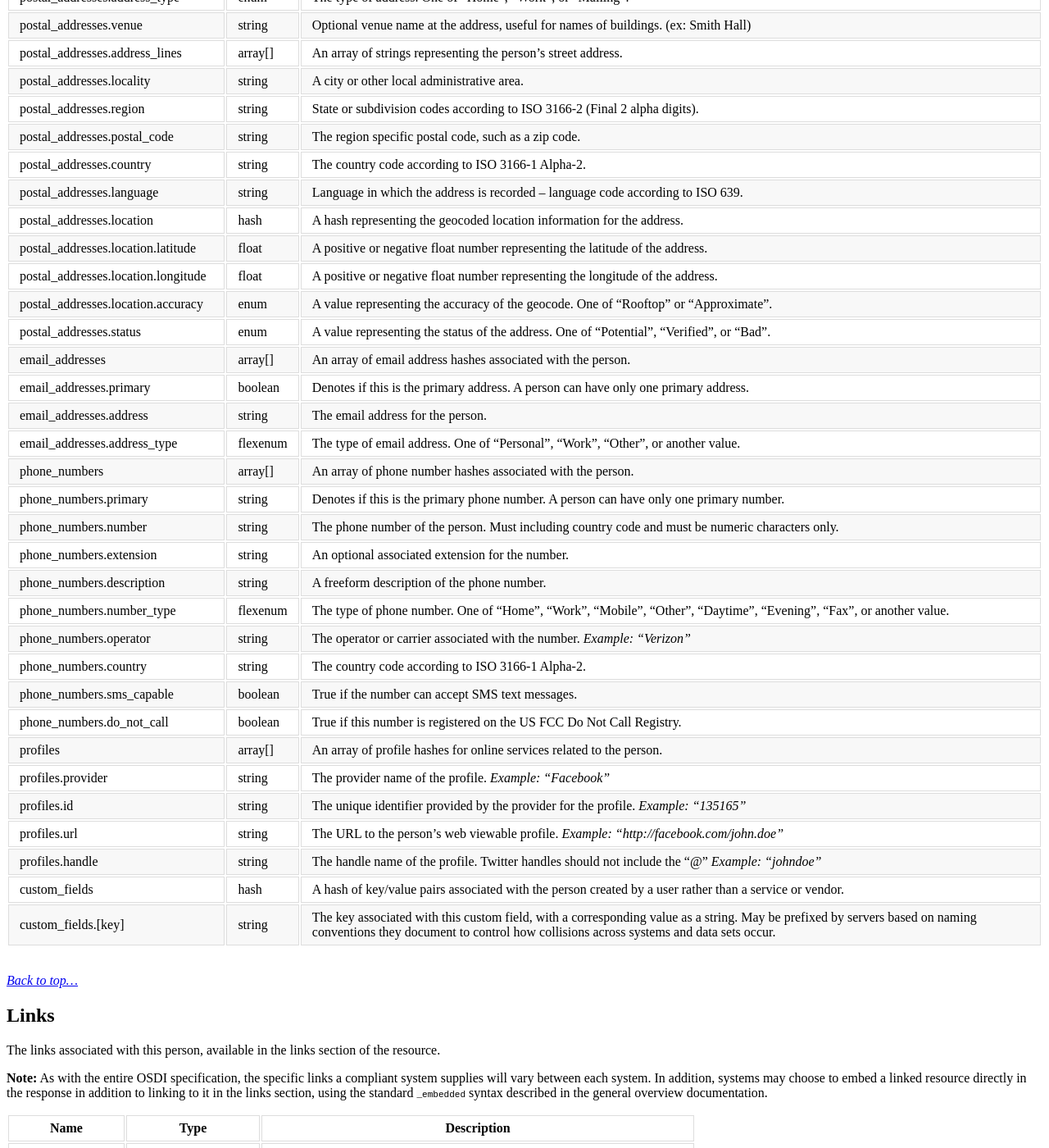
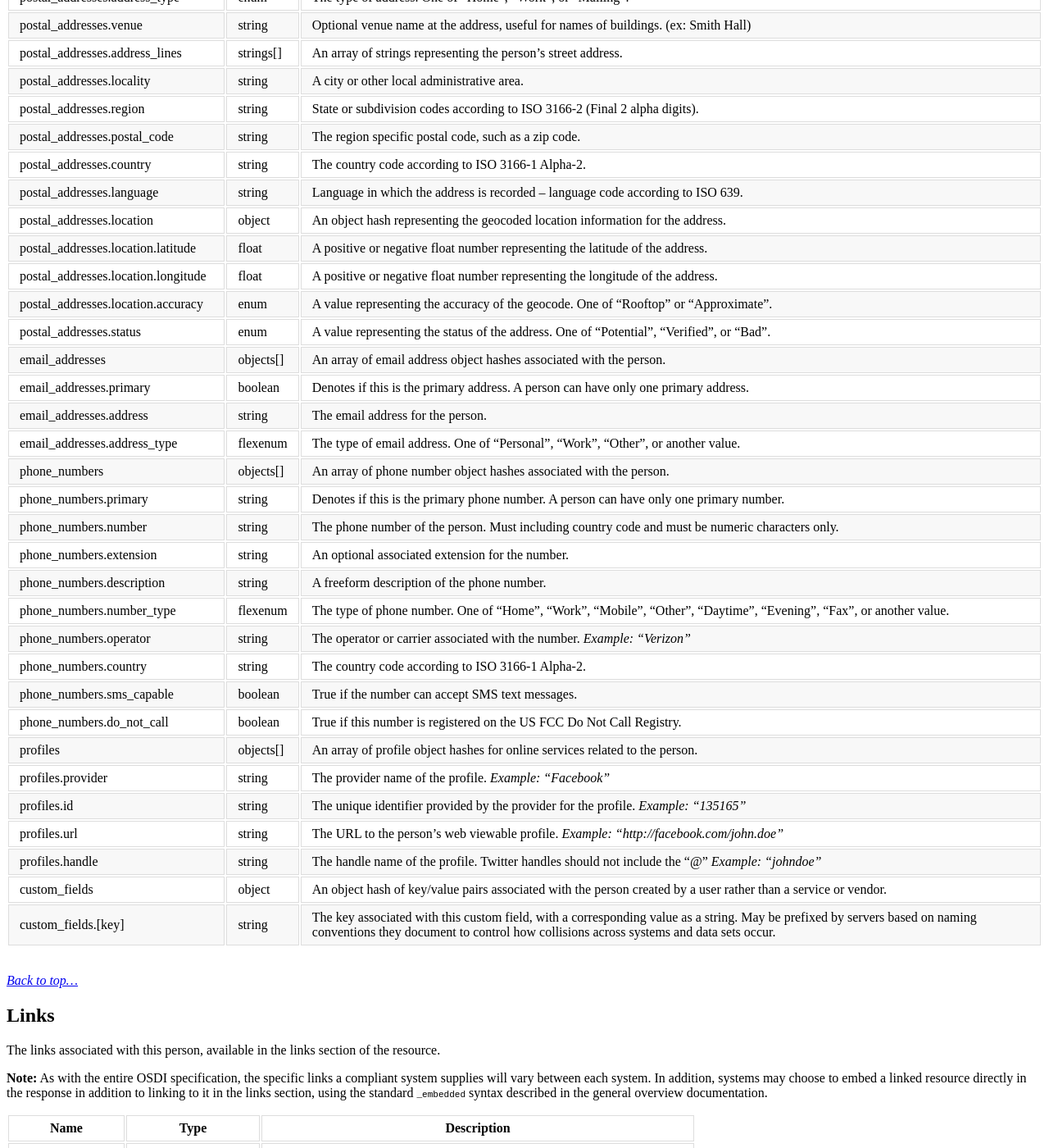
Before and after one commit to opensupporter/osdi-docs, a Jekyll site: the page built from people.md, in a window 1280 px wide and 1400 px high, scrolled down 2537 px. Shown: the whole window at 82% size. Built offline with Jekyll 4.4.1, drawn with Linux system fonts in a browser that asks for light colours; a style sheet for code colours, icons or effects is not loaded; some of the changed text lies outside the part shown.

Commit message:
updating type

```diff
--- a/people.md
+++ b/people.md
@@ -53,7 +53,7 @@ The field names for a person, with standard names, punctuation and capitalizatio
 
 |Name          |Type      |Description
 |-----------    |-----------|--------------
-|identifiers	|array[]	|A unique string array of identifiers in the format `[system name]:[id]`. See the general concepts document for more information about identifiers.
+|identifiers	|strings[]	|A unique string array of identifiers in the format `[system name]:[id]`. See the general concepts document for more information about identifiers.
 |origin_system	|string		|A human readable string identifying where this person originated. May be used in the user interface for this purpose.
 |created_date	|datetime	|The date and time the resource was created on the local system.
 |modified_date	|datetime	|The date and time the resource was last modified on the local system.
@@ -66,47 +66,47 @@ The field names for a person, with standard names, punctuation and capitalizatio
 |gender_identity|string     |The self-described gender with which a person identifies. While this field is free-form, data should still follow standardized forms whenever possible (i.e. use "Female" and not "female" or "F"). _Examples: If a person self-identifies as "Female", both_ `gender` _and_ `gender_identity` _fields should have a value of "Female". If a person self-identifies as "Transgender Female",_ `gender` _should have a value of "Female" and_ `gender_identity` _should have a value of "Transgender Female"._
 |party_identification          |flexenum     |Flexenum describing the person's politcal party_identification. One of "None", "Democratic", "Republican", "Independent", or another free-form string.
 |source         |string     |Information about the source where this person record was acquired.   _Example: "facebook-ad-october"_
-|birthdate      |hash       |A hash representing the birth date of the person.
+|birthdate      |object       |An object hash representing the birth date of the person.
 |birthdate.month|integer    |An integer representing the month of the birth date of the person.
 |birthdate.day  |integer    |An integer representing the day of the birth date of the person.
 |birthdate.year|integer     |An integer representing the 4 digit year of the birth date of the person.
-|ethnicities|array[]   |A unique string array representing a person's ethinicities.
-|languages_spoken|array[]      | Unique string array of languages spoken by the person. Values should be two-letter ISO 639 codes.
+|ethnicities|strings[]   |A unique string array representing a person's ethinicities.
+|languages_spoken|strings[]      | Unique string array of languages spoken by the person. Values should be two-letter ISO 639 codes.
 |employer|string    |The name of the person's employer.
-|employer_address|hash    |A hash representing the postal address of the person's employer.
+|employer_address|object    |An object hash representing the postal address of the person's employer.
 |employer_address.venue	|string	|Optional venue name at the employer address, useful for names of buildings. (ex: Smith Hall)
-|employer_address.address_lines	|array[]	|An array of strings representing the employer's street address.
+|employer_address.address_lines	|strings[]	|An array of strings representing the employer's street address.
 |employer_address.locality	|string	|A city or other local administrative area.
 |employer_address.region	|string	|State or subdivision codes according to ISO 3166-2 (Final 2 alpha digits).
 |employer_address.postal_code	|string	|The region specific postal code, such as a zip code.
 |employer_address.country	|string	|The country code according to ISO 3166-1 Alpha-2.
 |employer_address.language	|string	|Language in which the address is recorded -- language code according to ISO 639.
-|employer_address.location	|hash	|A hash representing the geocoded location information for the address.
+|employer_address.location	|object	|An object hash representing the geocoded location information for the address.
 |employer_address.location.latitude	|float	|A positive or negative float number representing the latitude of the address.
 |employer_address.location.longitude	|float	|A positive or negative float number representing the longitude of the address.
 |employer_address.location.accuracy	|enum	|A value representing the accuracy of the geocode. One of "Rooftop" or "Approximate".
 |employer_address.status	|enum	|A value representing the status of the address. One of "Potential", "Verified", or "Bad".
 |occupation	|string  |The occupation of the person.
-|postal_addresses      |array[]  |An array of postal address hashes associated with the person.
+|postal_addresses      |objects[]  |An array of postal address object hashes associated with the person.
 |postal_addresses.primary	|boolean	|Denotes if this is the primary address. A person can have only one primary address.
 |postal_addresses.address_type	|enum	|The type of address. One of "Home", "Work", or "Mailing".
 |postal_addresses.venue	|string	|Optional venue name at the address, useful for names of buildings. (ex: Smith Hall)
-|postal_addresses.address_lines	|array[]	|An array of strings representing the person's street address.
+|postal_addresses.address_lines	|strings[]	|An array of strings representing the person's street address.
 |postal_addresses.locality	|string	|A city or other local administrative area.
 |postal_addresses.region	|string	|State or subdivision codes according to ISO 3166-2 (Final 2 alpha digits).
 |postal_addresses.postal_code	|string	|The region specific postal code, such as a zip code.
 |postal_addresses.country	|string	|The country code according to ISO 3166-1 Alpha-2.
 |postal_addresses.language	|string	|Language in which the address is recorded -- language code according to ISO 639.
-|postal_addresses.location	|hash	|A hash representing the geocoded location information for the address.
+|postal_addresses.location	|object	|An object hash representing the geocoded location information for the address.
 |postal_addresses.location.latitude	|float	|A positive or negative float number representing the latitude of the address.
 |postal_addresses.location.longitude	|float	|A positive or negative float number representing the longitude of the address.
 |postal_addresses.location.accuracy	|enum	|A value representing the accuracy of the geocode. One of "Rooftop" or "Approximate".
 |postal_addresses.status	|enum	|A value representing the status of the address. One of "Potential", "Verified", or "Bad".
-|email_addresses	|array[]    |An array of email address hashes associated with the person.
+|email_addresses	|objects[]    |An array of email address object hashes associated with the person.
 |email_addresses.primary	|boolean	|Denotes if this is the primary address. A person can have only one primary address.
 |email_addresses.address	|string	|The email address for the person.
 |email_addresses.address_type	|flexenum	|The type of email address. One of "Personal", "Work", "Other", or another value.
-|phone_numbers	|array[]   |An array of phone number hashes associated with the person.
+|phone_numbers	|objects[]   |An array of phone number object hashes associated with the person.
 |phone_numbers.primary	|string   |Denotes if this is the primary phone number. A person can have only one primary number.
 |phone_numbers.number	|string   |The phone number of the person. Must including country code and must be numeric characters only.
 |phone_numbers.extension	|string   |An optional associated extension for the number.
@@ -116,12 +116,12 @@ The field names for a person, with standard names, punctuation and capitalizatio
 |phone_numbers.country	|string   |The country code according to ISO 3166-1 Alpha-2.
 |phone_numbers.sms_capable	|boolean   |True if the number can accept SMS text messages.
 |phone_numbers.do_not_call	|boolean   |True if this number is registered on the US FCC Do Not Call Registry.
-|profiles       | array[] |An array of profile hashes for online services related to the person.
+|profiles       | objects[] |An array of profile object hashes for online services related to the person.
 |profiles.provider       | string |The provider name of the profile. _Example: "Facebook"_
 |profiles.id       | string |The unique identifier provided by the provider for the profile. _Example: "135165"_
 |profiles.url       | string |The URL to the person's web viewable profile. _Example: "http://facebook.com/john.doe"_
 |profiles.handle       | string |The handle name of the profile. Twitter handles should not include the "@" _Example: "johndoe"_
-|custom_fields	|hash	|A hash of key/value pairs associated with the person created by a user rather than a service or vendor.
+|custom_fields	|object	|An object hash of key/value pairs associated with the person created by a user rather than a service or vendor.
 |custom_fields.[key]	|string	|The key associated with this custom field, with a corresponding value as a string. May be prefixed by servers based on naming conventions they document to control how collisions across systems and data sets occur.
 
 _[Back to top...](#person)_
```
